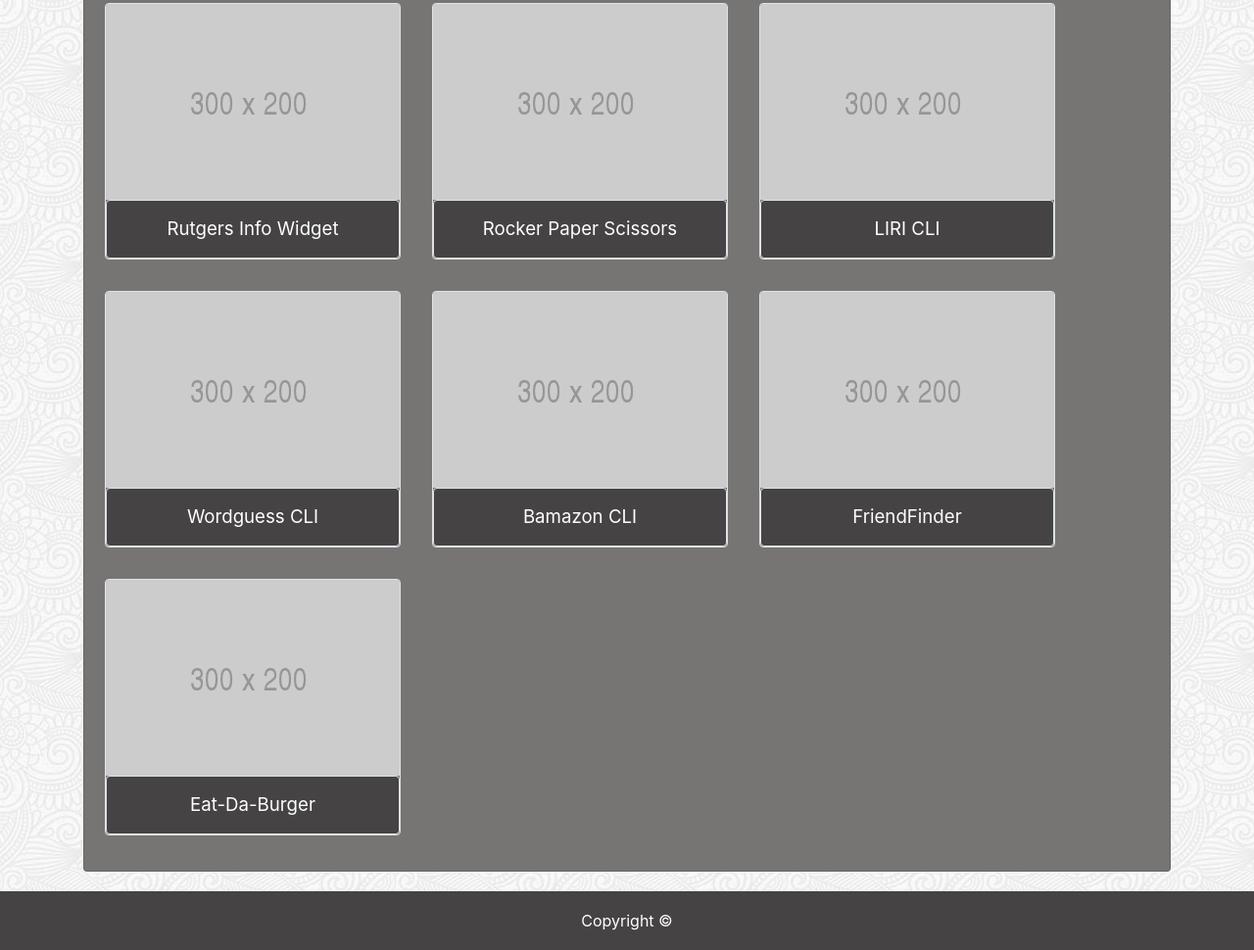
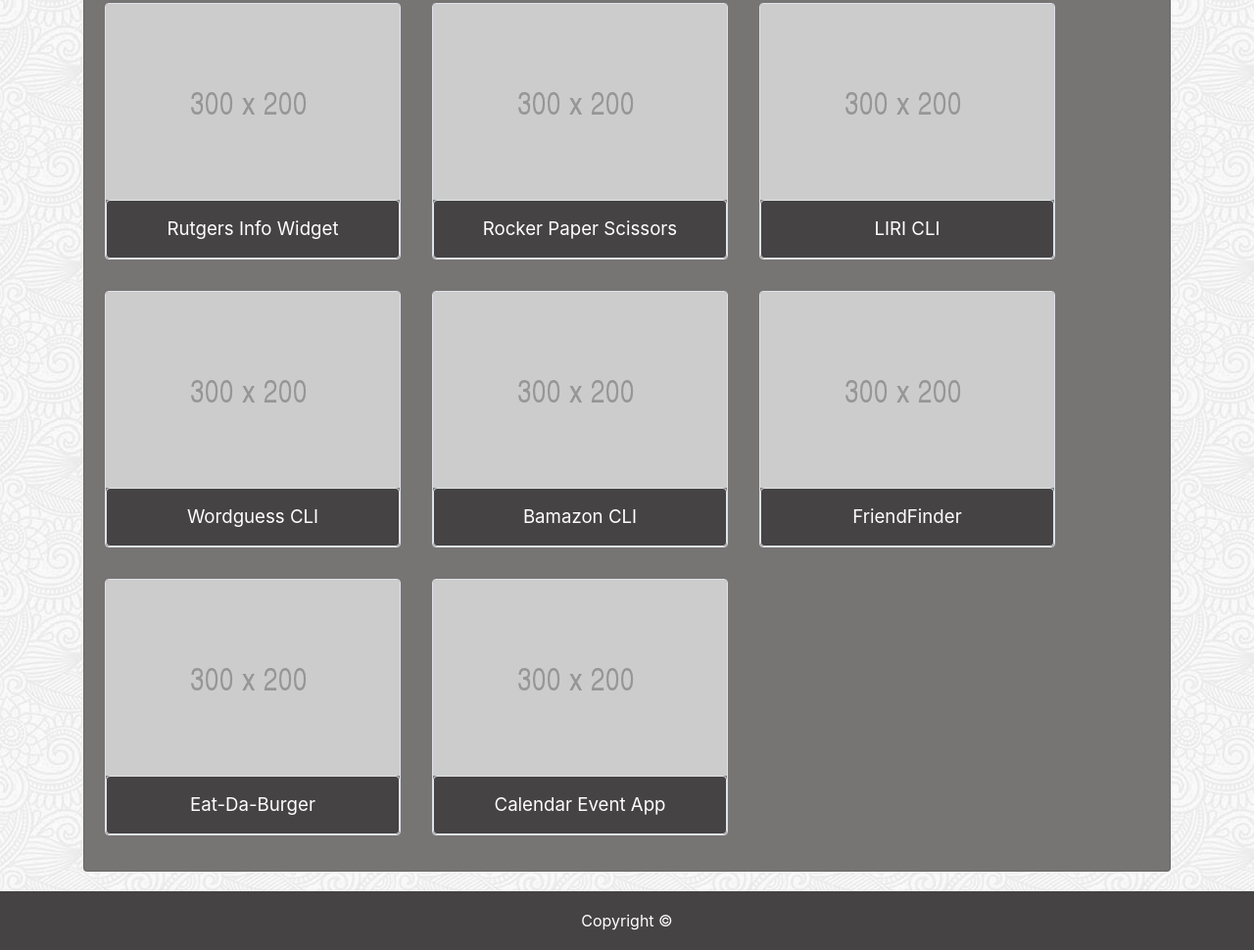
Before and after one commit to esalvatier/Bootstrap-Portfolio, a plain HTML site: page portfolio.html in a window 1280 px wide. Shown: the part 562-1532 px from the top of the page at 98% size. Drawn offline with nearby package versions, Linux system fonts and the light colour scheme.

Commit message:
project 2 add

```diff
--- a/portfolio.html
+++ b/portfolio.html
@@ -92,6 +92,10 @@
                   <img src="assets/images/300x200.png" class="img-fluid" alt="Bamazon CLI">
                   <div class="label border rounded">Eat-Da-Burger</div>
                 </a>
+                <a class="img-container border rounded" href="https://mdt-pcalendar.herokuapp.com/">
+                  <img src="assets/images/300x200.png" class="img-fluid" alt="Bamazon CLI">
+                  <div class="label border rounded">Calendar Event App</div>
+                </a>
               </div>
             </div>
           </div>
```
